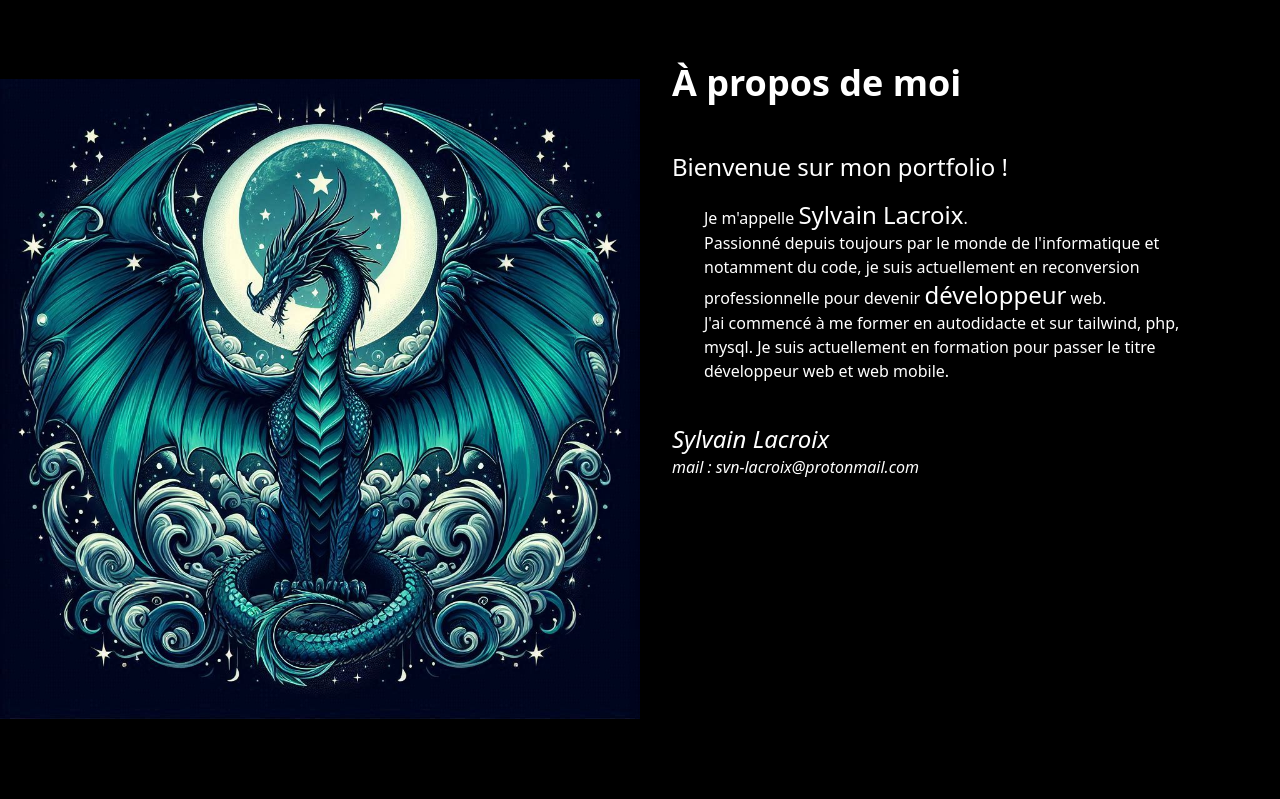
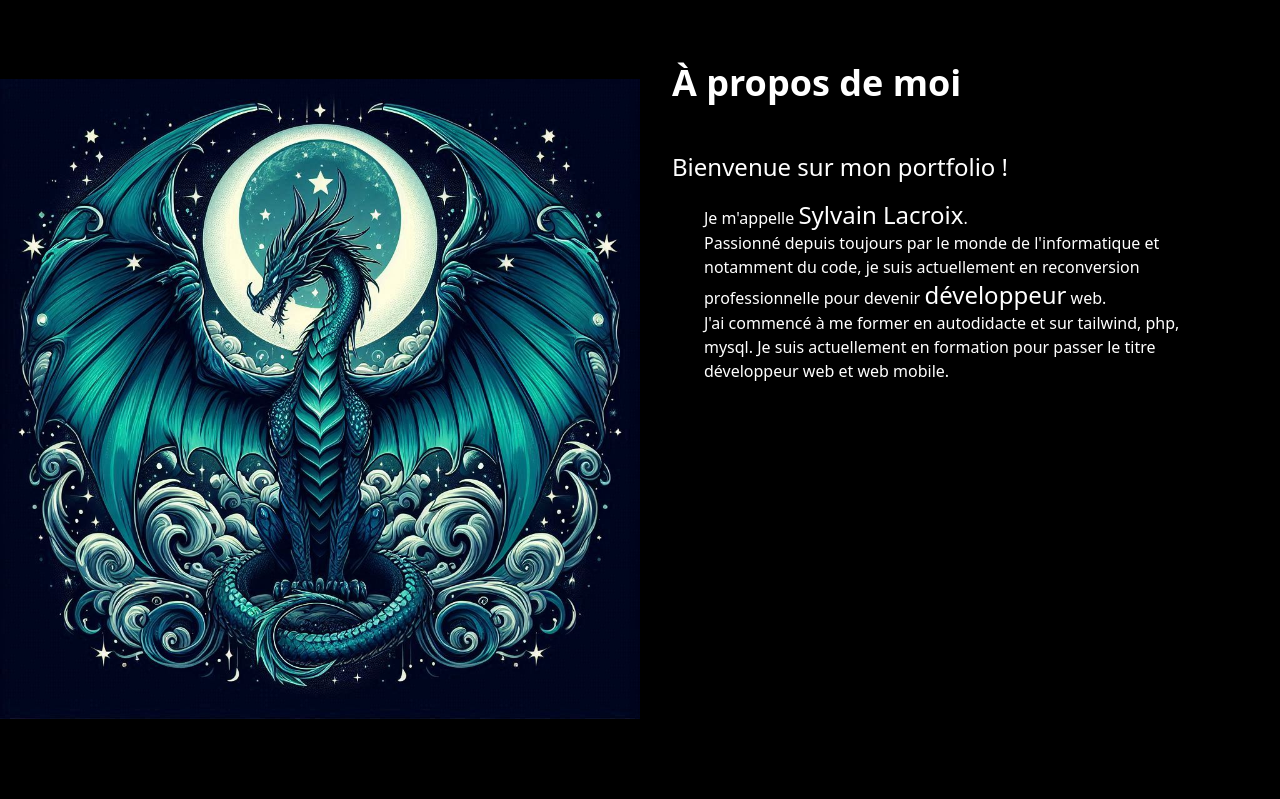
Before and after one commit to Syllac21/portfolio, a PHP site: page / in a window 1280 px wide. Shown: the part 101-900 px from the top of the page. Run offline with PHP 8.4, Linux system fonts and the light colour scheme; some libraries are stand-ins or nearby versions.

Commit message:
retirer l'adresse mail

```diff
--- a/template/about.php
+++ b/template/about.php
@@ -5,8 +5,5 @@
     <p class="mx-8">Passionné depuis toujours par le monde de l'informatique et notamment du code, je suis actuellement en reconversion professionnelle pour devenir <span class="text-2xl" >développeur</span> web.</p>
     <p class="mx-8">J'ai commencé à me former en autodidacte et sur tailwind, php, mysql. Je suis actuellement en formation pour passer le titre développeur web et web mobile.</p>
 
-    <address class="text-white w-full col-span-full mt-10">
-                <h2 class="text-2xl">Sylvain Lacroix</h2>
-                <p>mail : svn-lacroix@protonmail.com</p>
-            </address>
+
 </section>
```
